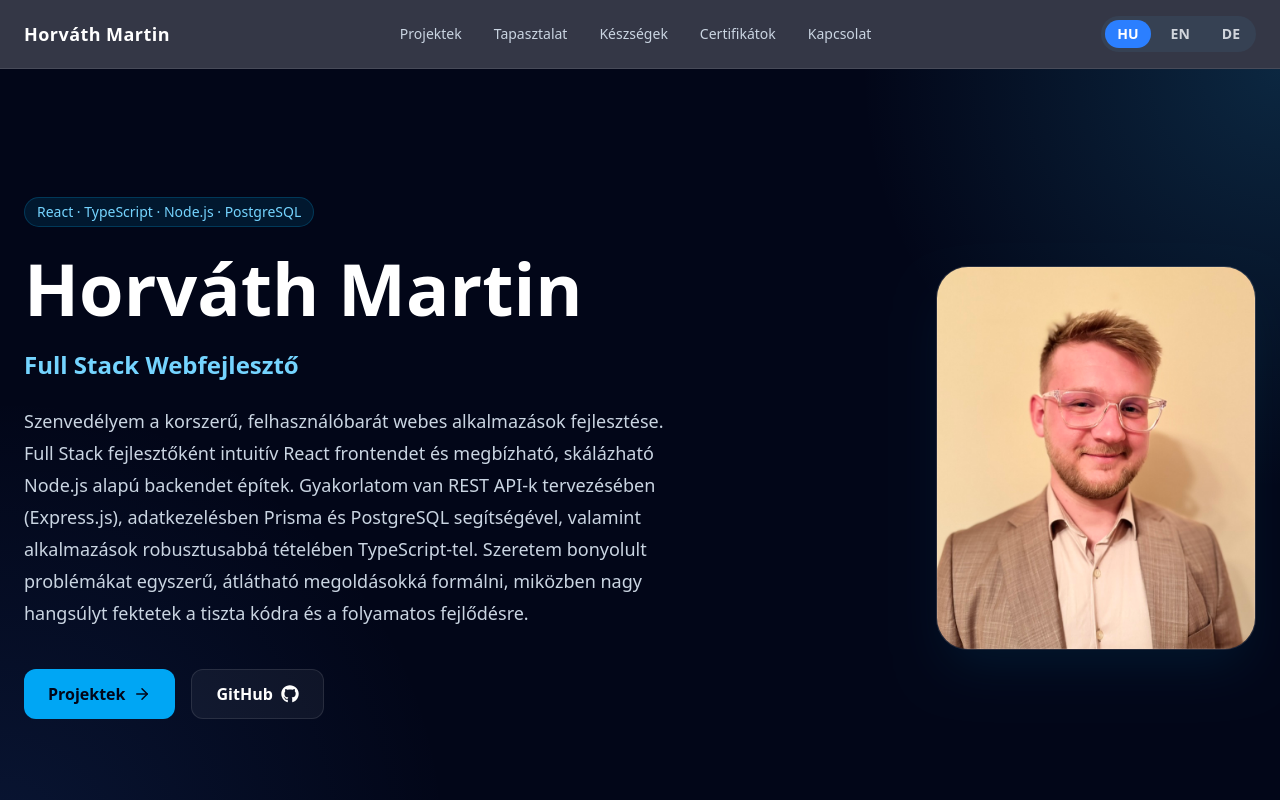
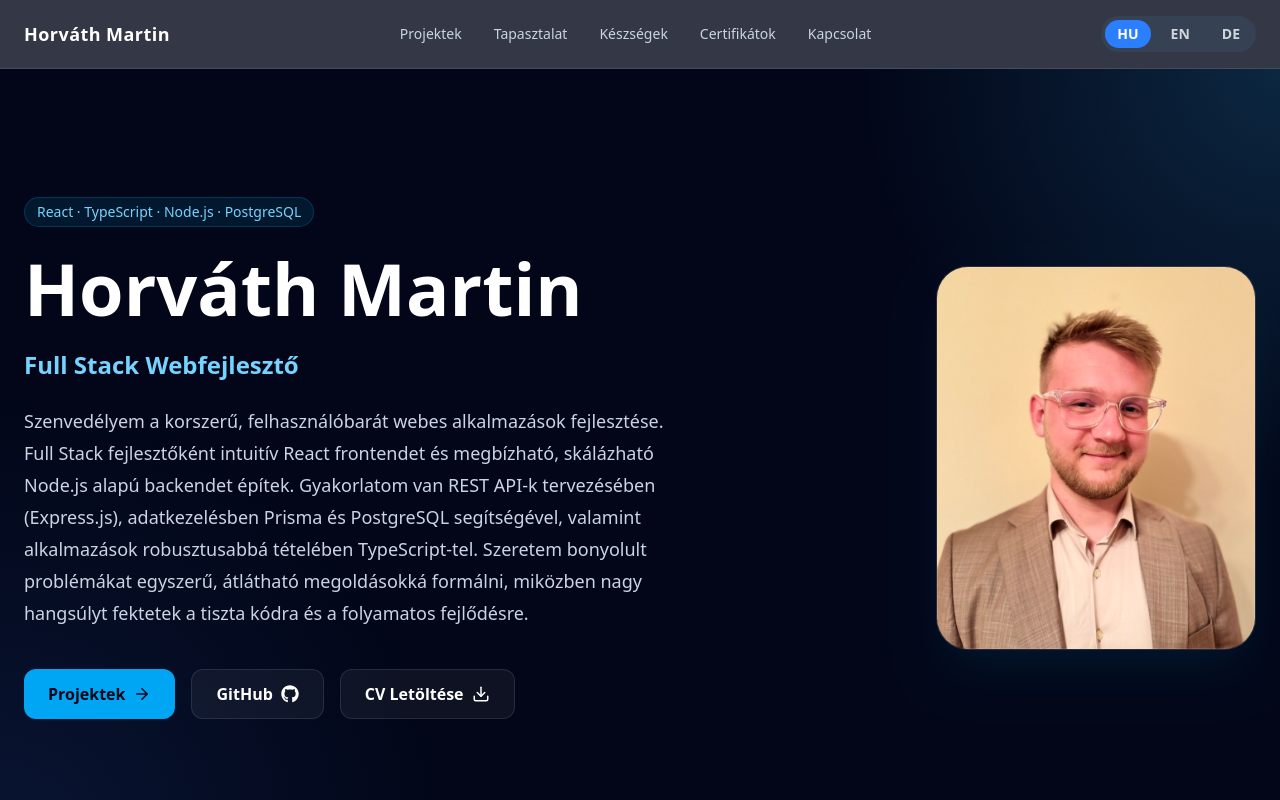
Before and after one commit to horvathmartin97/portfolio, a React (Vite) app in the folder MartinH-Portfolio/: page / in a window 1280 px wide. Shown: the top 800 px of the page. Built offline with nearby package versions, Linux system fonts and the light colour scheme.

Commit message:
hero changes added downloadable CV

```diff
--- a/MartinH-Portfolio/src/components/Hero.tsx
+++ b/MartinH-Portfolio/src/components/Hero.tsx
@@ -1,10 +1,18 @@
+import { ArrowRight, Download } from "lucide-react";
 import { FaGithub } from "react-icons/fa";
-import { ArrowRight } from "lucide-react";
 import { useTranslation } from "react-i18next";
 import thatsme from "../assets/thatsme.jpeg";
+import cvEn from "../assets/mHCvEng.pdf";
+import cvDe from "../assets/MHlebenslauf.pdf";
 
 export default function Hero() {
-  const { t } = useTranslation();
+  const { t, i18n } = useTranslation();
+
+  const cvFile = i18n.language === "de" ? cvDe : cvEn;
+  const cvFileName =
+    i18n.language === "de"
+      ? "Horvath-Martin-Lebenslauf.pdf"
+      : "Horvath-Martin-CV.pdf";
 
   return (
     <section
@@ -15,6 +23,7 @@ export default function Hero() {
 
       <div className="relative container mx-auto px-6 py-24 md:py-32">
         <div className="grid items-center gap-14 md:grid-cols-[1.2fr_0.8fr]">
+          {/* Bal oldal — szöveg */}
           <div>
             <p className="mb-4 inline-flex rounded-full border border-sky-400/20 bg-sky-400/10 px-3 py-1 text-sm font-medium text-sky-300">
               React · TypeScript · Node.js · PostgreSQL
@@ -32,6 +41,7 @@ export default function Hero() {
               {t("hero.description")}
             </p>
 
+            {/* Gombok */}
             <div className="mt-10 flex flex-wrap gap-4">
               <a
                 href="#projects"
@@ -48,9 +58,18 @@ export default function Hero() {
               >
                 {t("hero.github_button")} <FaGithub size={18} />
               </a>
+
+              <a
+                href={cvFile}
+                download={cvFileName}
+                className="inline-flex items-center gap-2 rounded-xl border border-white/10 bg-white/5 px-6 py-3 font-semibold text-white transition hover:bg-white/10"
+              >
+                {t("hero.cv_button")} <Download size={18} />
+              </a>
             </div>
           </div>
 
+          {/* Jobb oldal — profilkép */}
           <div className="flex justify-center md:justify-end">
             <div className="relative h-72 w-72 overflow-hidden rounded-[2rem] border border-white/10 bg-white/5 shadow-2xl shadow-sky-500/10 md:h-96 md:w-80">
               <img
--- a/MartinH-Portfolio/src/locales/de/translation.json
+++ b/MartinH-Portfolio/src/locales/de/translation.json
@@ -11,7 +11,8 @@
     "title": "Full-Stack-Webentwickler",
     "description": "Full-Stack-Entwickler, spezialisiert auf die Erstellung intuitiver React-Frontends und robuster, Node.js-basierter Backend-Systeme. Meine Expertise umfasst die Gestaltung von REST-APIs mit Express.js, die Verwaltung von Datenbanken mit Prisma und PostgreSQL sowie die Gewährleistung der Anwendungsstabilität mit TypeScript. Ich lege Wert auf sauberen Code und die effiziente Lösung komplexer Probleme.",
     "github_button": "GitHub",
-    "contact_button": "Kontakt"
+    "contact_button": "Kontakt",
+    "cv_button": "Lebenslauf herunterladen"
   },
   "projects": {
     "title": "Projekte",
--- a/MartinH-Portfolio/src/locales/en/translation.json
+++ b/MartinH-Portfolio/src/locales/en/translation.json
@@ -11,7 +11,8 @@
     "title": "Full Stack Web Developer",
     "description": "I’m a Full Stack Developer specializing in crafting intuitive React frontends and robust Node.js backend systems. I excel in designing REST APIs with Express.js, managing databases using Prisma and PostgreSQL, and enhancing application reliability through TypeScript. Passionate about clean code and efficient problem-solving, I strive to build scalable and maintainable solutions. Feel free to explore my projects below or get in touch to discuss how I can help your next project succeed.",
     "github_button": "GitHub",
-    "contact_button": "Contact"
+    "contact_button": "Contact",
+    "cv_button": "Download CV"
   },
 
   "projects": {
--- a/MartinH-Portfolio/src/locales/hu/translation.json
+++ b/MartinH-Portfolio/src/locales/hu/translation.json
@@ -11,7 +11,8 @@
     "title": "Full Stack Webfejlesztő",
     "description": "Szenvedélyem a korszerű, felhasználóbarát webes alkalmazások fejlesztése. Full Stack fejlesztőként intuitív React frontendet és megbízható, skálázható Node.js alapú backendet építek. Gyakorlatom van REST API-k tervezésében (Express.js), adatkezelésben Prisma és PostgreSQL segítségével, valamint alkalmazások robusztusabbá tételében TypeScript-tel. Szeretem bonyolult problémákat egyszerű, átlátható megoldásokká formálni, miközben nagy hangsúlyt fektetek a tiszta kódra és a folyamatos fejlődésre.",
     "github_button": "GitHub",
-    "contact_button": "Kapcsolat"
+    "contact_button": "Kapcsolat",
+    "cv_button": "CV Letöltése"
   },
   "projects": {
     "title": "Projektek",
```
Also changed, not shown: 2 other files (tests, documents, lock files or other folders).
